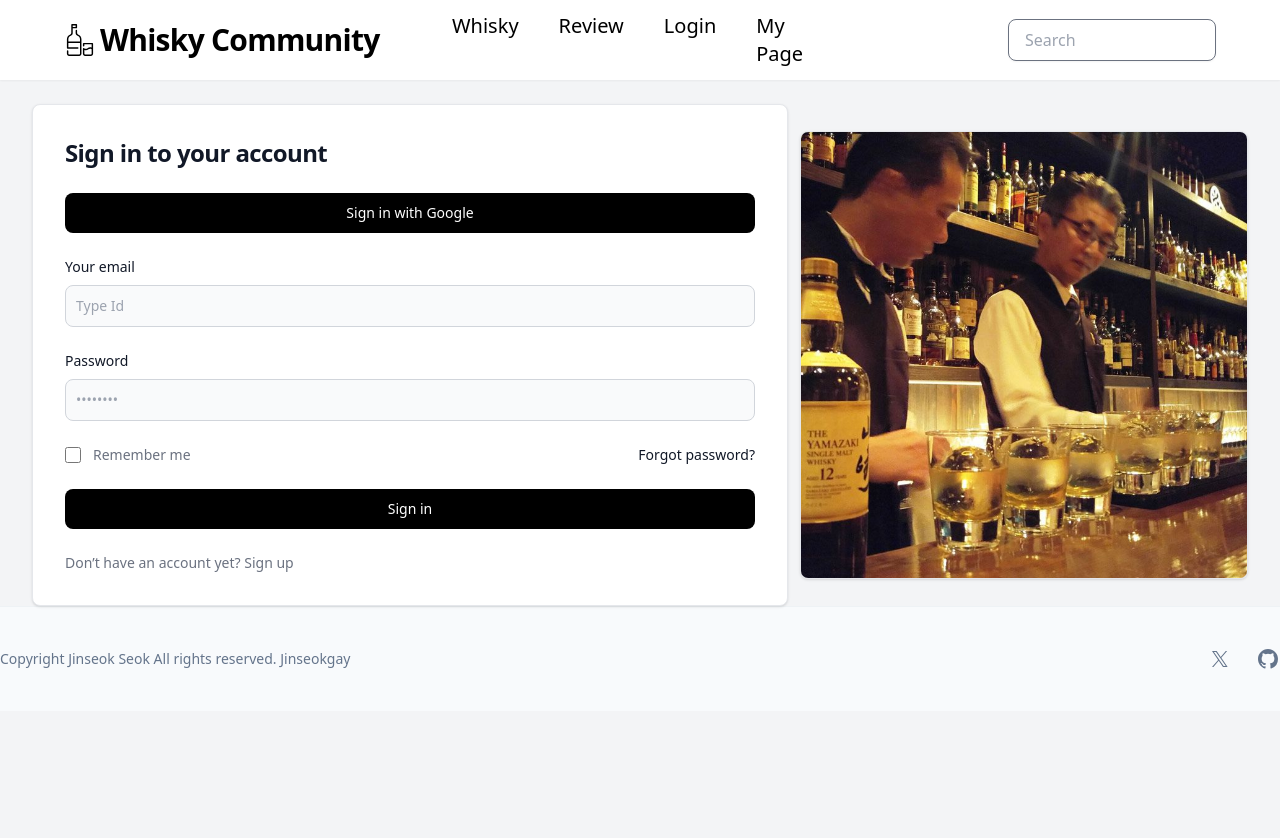
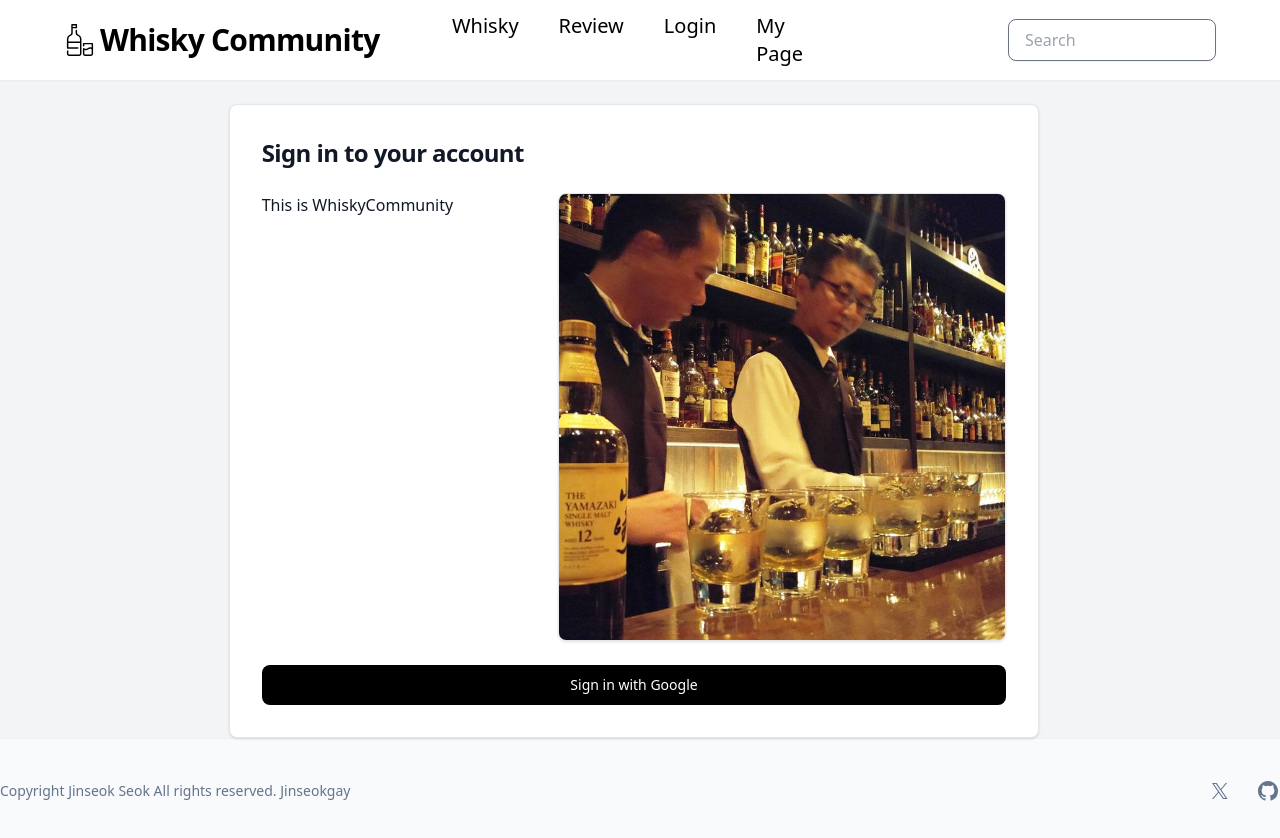
Before and after one commit to Lainari/LiquorCommunity-Laravel, a Next.js app in the folder community-app/client/: page /login in a window 1280 px wide. Shown: the top 838 px of the page. Before the commit the page ends 800 px from the top, so only its background shows below. Built offline with nearby package versions, Linux system fonts and the light colour scheme.

Commit message:
Refactor : delete not use default login form

```diff
--- a/community-app/client/src/app/login/page.tsx
+++ b/community-app/client/src/app/login/page.tsx
@@ -26,85 +26,24 @@
             <h1 className="text-xl font-bold leading-tight tracking-tight text-gray-900 md:text-2xl">
               Sign in to your account
             </h1>
+            <div className="flex justify-between">
+              <h1>This is WhiskyCommunity</h1>
+              <Image
+                className="flex sm:max-w-md rounded-lg shadow border md:mt-0 xl:p-0"
+                src="/images/loginImage.png"
+                width={500}
+                height={500}
+                alt="LoginImage"
+              />
+            </div>
             <button
               id="googleLoginButton"
               className="w-full text-white bg-black hover:bg-gray-700 focus:ring-4 focus:outline-none focus:ring-primary-300 font-medium rounded-lg text-sm px-5 py-2.5 text-center"
             >
               Sign in with Google
             </button>
-            <form className="space-y-4 md:space-y-6" action="#">
-              <div>
-                <label className="block mb-2 text-sm font-medium text-gray-900">
-                  Your email
-                </label>
-                <input
-                  type="email"
-                  name="email"
-                  id="email"
-                  className="bg-gray-50 border border-gray-300 text-gray-900 sm:text-sm rounded-lg focus:ring-primary-600 focus:border-primary-600 block w-full p-2.5"
-                  placeholder="Type Id"
-                />
-              </div>
-              <div>
-                <label className="block mb-2 text-sm font-medium text-gray-900">
-                  Password
-                </label>
-                <input
-                  type="password"
-                  name="password"
-                  id="password"
-                  placeholder="••••••••"
-                  className="bg-gray-50 border border-gray-300 text-gray-900 sm:text-sm rounded-lg focus:ring-primary-600 focus:border-primary-600 block w-full p-2.5"
-                />
-              </div>
-              <div className="flex items-center justify-between">
-                <div className="flex items-start">
-                  <div className="flex items-center h-5">
-                    <input
-                      id="remember"
-                      aria-describedby="remember"
-                      type="checkbox"
-                      className="w-4 h-4 border border-gray-300 rounded bg-gray-50 focus:ring-3 focus:ring-primary-300 dark:bg-gray-700 dark:border-gray-600 dark:focus:ring-primary-600 dark:ring-offset-gray-800"
-                    />
-                  </div>
-                  <div className="ml-3 text-sm">
-                    <label className="text-gray-500 dark:text-gray-300">
-                      Remember me
-                    </label>
-                  </div>
-                </div>
-                <a
-                  href="#"
-                  className="text-sm font-medium text-primary-600 hover:underline dark:text-primary-500"
-                >
-                  Forgot password?
-                </a>
-              </div>
-              <button
-                type="submit"
-                className="w-full text-white bg-black hover:bg-gray-700 focus:ring-4 focus:outline-none focus:ring-primary-300 font-medium rounded-lg text-sm px-5 py-2.5 text-center"
-              >
-                Sign in
-              </button>
-              <p className="text-sm font-light text-gray-500 dark:text-gray-400">
-                Don’t have an account yet?{' '}
-                <a
-                  href="#"
-                  className="font-medium text-primary-600 hover:underline dark:text-primary-500"
-                >
-                  Sign up
-                </a>
-              </p>
-            </form>
           </div>
         </div>
-        <Image
-          className="flex sm:max-w-md rounded-lg shadow border md:mt-0 xl:p-0"
-          src="/images/loginImage.png"
-          width={500}
-          height={500}
-          alt="LoginImage"
-        />
       </div>
     </>
   );
```
